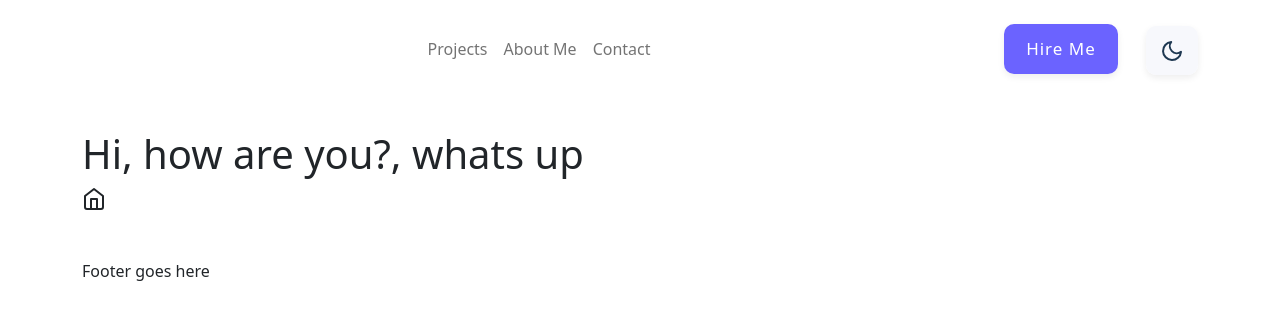
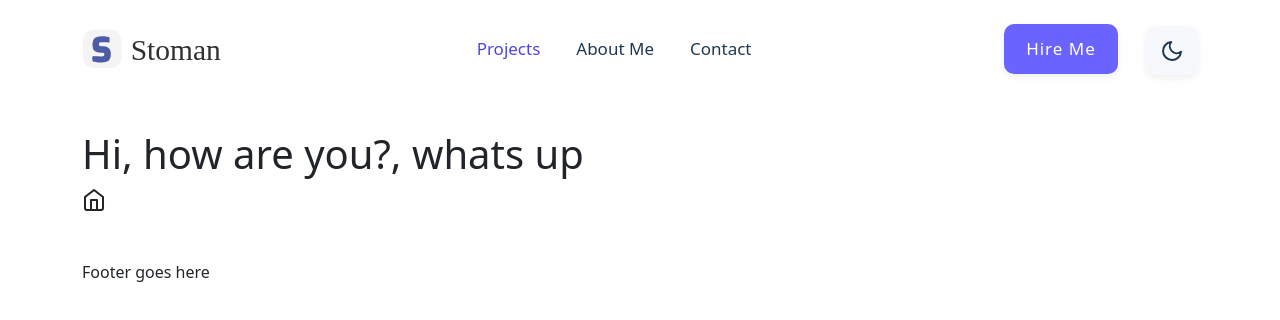
Before and after one commit to realstoman/stomanstrap, a website built with Parcel: page src/index.html in a window 1280 px wide. Built offline with nearby package versions, Linux system fonts and the light colour scheme.

Commit message:
Header logo and nav design

```diff
--- a/src/index.html
+++ b/src/index.html
@@ -15,9 +15,12 @@
 				<!-- Navigation start -->
 				<nav class="navbar navbar-expand-lg navbar-light pt-4">
 					<div class="container">
-						<a class="navbar-brand" href="/"
-							><img src="../images/logo-dark.svg" alt="" />
-						</a>
+						<a class="navbar-brand" href="/">
+							<img
+								src="../src/images/logo-dark.svg"
+								width="150px"
+								alt=""
+						/></a>
 						<div class="stoman-nav">
 							<button
 								class="navbar-toggler"
@@ -37,7 +40,7 @@
 								<ul class="navbar-nav">
 									<li class="nav-item">
 										<a
-											class="nav-link"
+											class="nav-link active"
 											aria-current="page"
 											href="#"
 											>Projects</a
--- a/src/sass/layout/_header.scss
+++ b/src/sass/layout/_header.scss
@@ -4,6 +4,27 @@
 */
 
 .stoman-header {
+	.stoman-nav {
+		ul {
+			li {
+				margin: 0 10px !important;
+			}
+
+			li a {
+				color: $stoman-dark-ternary !important;
+				font-size: 17px;
+			}
+
+			li a:hover {
+				color: $primary-stoman !important;
+				font-size: 17px;
+			}
+
+			li a.active {
+				color: $primary-stoman-hover !important;
+			}
+		}
+	}
 	.stoman-cta {
 		.stoman-hireme {
 			border: none;
```
